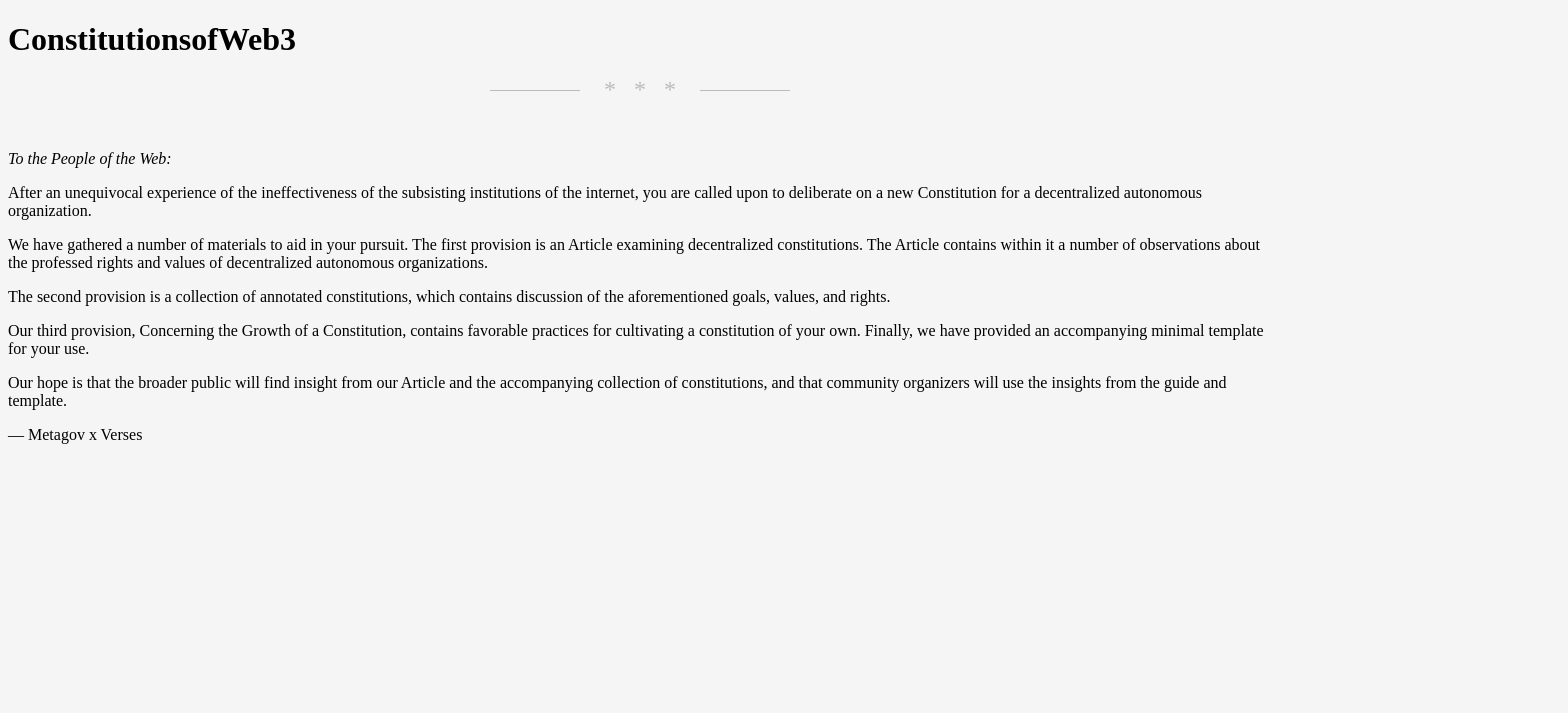
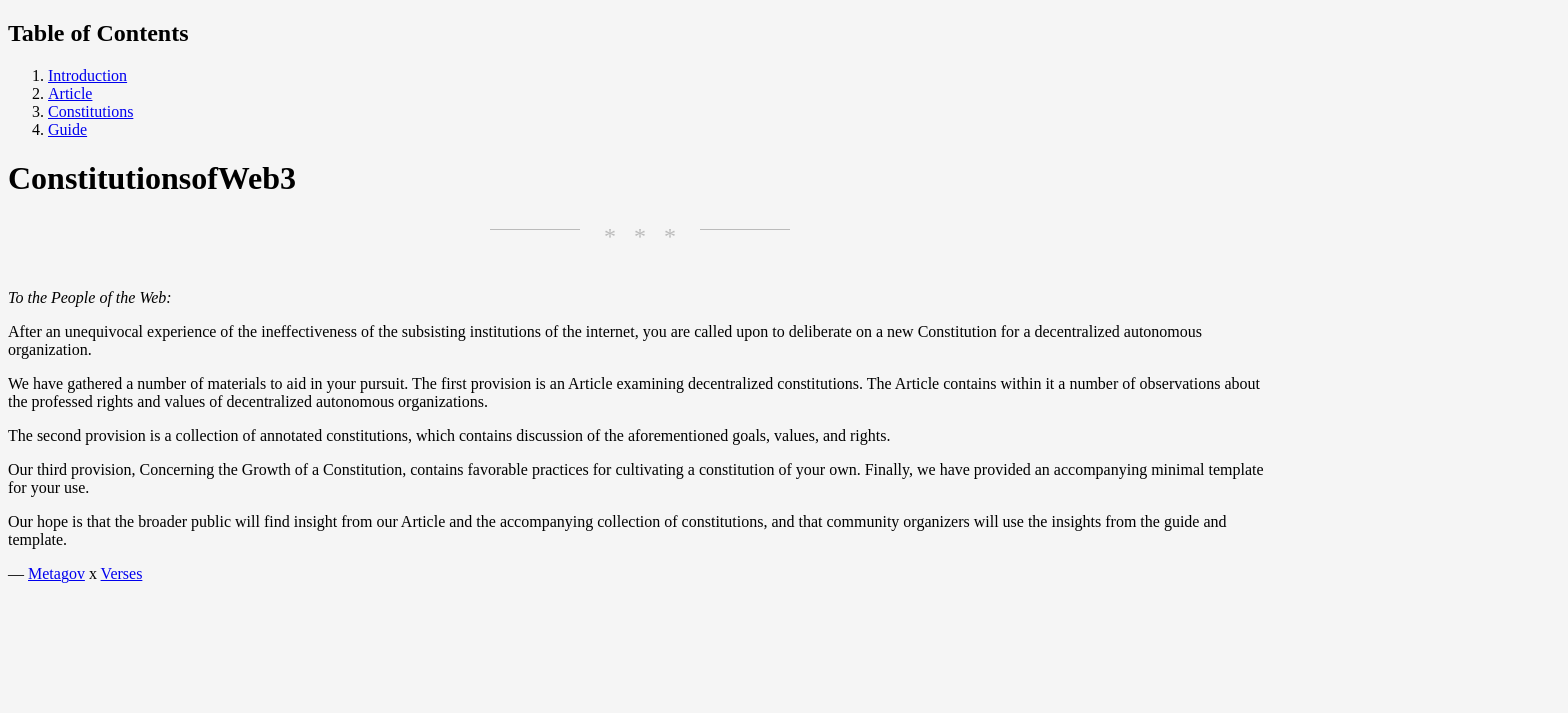
Before and after one commit to verses-xyz/constitutions, a Next.js app: page / in a window 1280 px wide. Shown: the top 713 px of the page, 1568 px wide, since content can reach past the window. Built offline with nearby package versions, Linux system fonts and the light colour scheme.

Commit message:
adjust sidebar styling, add logo

```diff
--- a/components/PageLayout.js
+++ b/components/PageLayout.js
@@ -1,11 +1,12 @@
 import Head from './Head'
+import Sidebar from './Sidebar'
 
 export default function LayoutComponents({ children }) {
   return <>
     <Head />
-    <div className="w-2/5 mx-auto">
-      <div></div>
-      <div className="font-body text-xl">
+    <div className="w-full flex my-12">
+      <div className="h-[100vh] flex-none w-20"><Sidebar /></div>
+      <div className="font-body text-xl w-2/5 mx-auto">
         {children}
       </div>
     </div>
--- /dev/null
+++ b/components/Sidebar.js
@@ -0,0 +1,28 @@
+import Link from 'next/link'
+import { useRouter } from 'next/router'
+
+const LINKS = [
+  { label: "Introduction", href: "/" },
+  { label: "Article", href: "/article" },
+  { label: "Constitutions", href: "/constitutions" },
+  { label: "Guide", href: "/guide" },
+]
+
+export default function Sidebar() {
+  const router = useRouter()
+  const calculateBg = (href) => (
+    router.pathname === href ||
+    (router.pathname === "" && href === "/")
+  ) ? 'bg-gray-hover' : 'bg-gray-wash'
+
+  return <div className="font-body text-xl ml-36 fixed -translate-y-1/2 top-1/2">
+    <h2 className="font-bold">Table of Contents</h2>
+    <ol className="list-[upper-roman] ml-4 my-4">
+      {LINKS.map((link, i) => <li key={i} className="my-2">
+        <Link href={link.href}>
+          <a className={`no-underline rounded-md ${calculateBg(link.href)} hover:bg-gray-hover transition ease-in-out px-1`}>{link.label}</a>
+        </Link>
+      </li>)}
+    </ol>
+  </div>
+}
--- a/pages/index.mdx
+++ b/pages/index.mdx
@@ -15,6 +15,8 @@ Our third provision, Concerning the Growth of a Constitution, contains favorable
 
 Our hope is that the broader public will find insight from our Article and the accompanying collection of constitutions, and that community organizers will use the insights from the guide and template.
 
-— Metagov x Verses
+— [Metagov](https://metagov.org/) x [Verses](https://verses.xyz/)
+
+![Metagov x Verses Collaboration Image](./collab.png)
 
 export default PageLayout
--- a/pages/styles.css
+++ b/pages/styles.css
@@ -20,7 +20,7 @@ hr:after {
   display: inline-block;
   background: none;
   position: relative;
-  top: -0.65em;
+  top: -0.3em;
   font-size: 1.5em;
   padding: 0 1em;
   margin: 0 -1em;
@@ -30,3 +30,9 @@ hr:after {
 p {
   margin: 1em 0;
 }
+
+a {
+  text-decoration: underline;
+  text-decoration-thickness: 1px;
+  text-underline-offset: 1px;
+}
```
Also changed, not shown: public/collab.png (added).
